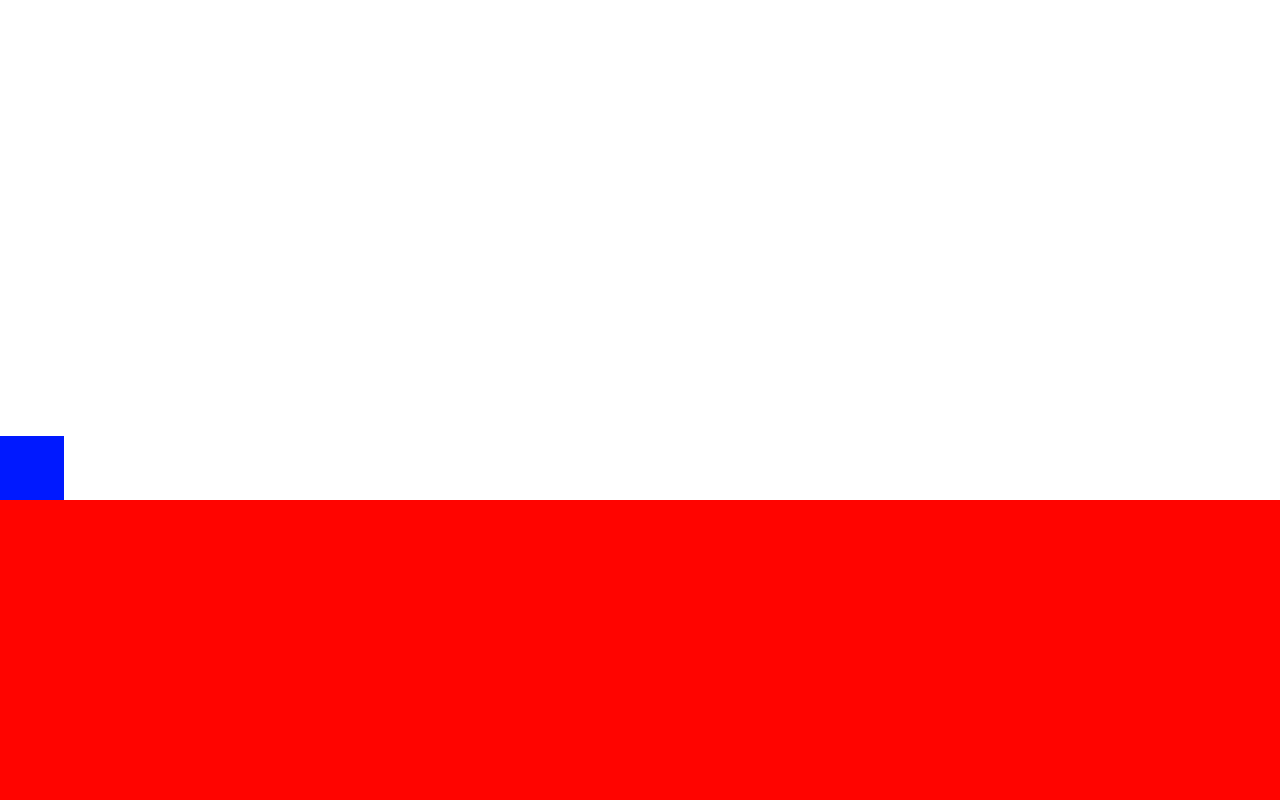
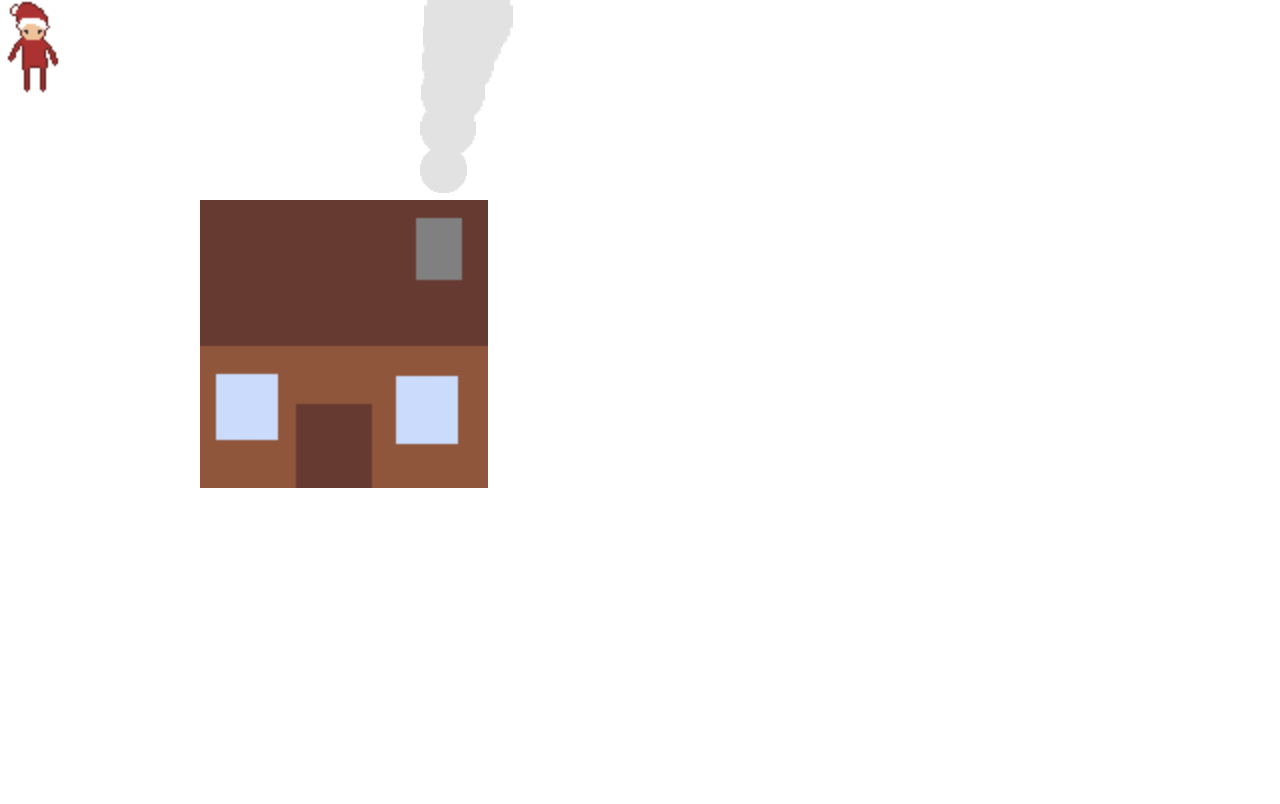
Before and after one commit to Mafrans/JulSpel, a plain HTML site: page index.html in a window 1280 px wide. Drawn offline with Linux system fonts and the light colour scheme.

Commit message:
Fun Test Thing

```diff
--- a/engine.js
+++ b/engine.js
@@ -2,6 +2,7 @@ class Engine {
     constructor(canvas) {
         this.canvas = canvas;
         this.objects = [];
+        this.frame = 0;
 
         setInterval(() => {
 
@@ -19,11 +20,20 @@ class Engine {
             let nextX = obj.position.x + obj.velocity.x * time;
             let nextY = obj.position.y + obj.velocity.y * time;
 
-            if(obj.collidesAt({x: nextX, y: nextY})) {
-                while(obj.collidesAt({x: nextX, y: obj.position.y})) {
+            if (obj.collidesAt({
+                    x: nextX,
+                    y: nextY
+                })) {
+                while (obj.collidesAt({
+                        x: nextX,
+                        y: obj.position.y
+                    })) {
                     nextX = moveTowards(nextX, obj.position.x, 1);
                 }
-                while(obj.collidesAt({x: obj.position.x, y: nextY})) {
+                while (obj.collidesAt({
+                        x: obj.position.x,
+                        y: nextY
+                    })) {
                     nextY = moveTowards(nextY, obj.position.y, 1);
                 }
             }
@@ -40,20 +50,20 @@ class Engine {
             obj.acceleration.x = moveTowards(obj.acceleration.x, 0, obj.deceleration.x * time);
             obj.acceleration.y = moveTowards(obj.acceleration.y, 0, obj.deceleration.y * time);
 
-            obj.velocity.x = moveTowards(obj.velocity.x, 0, obj.drag.x*Math.pow(obj.velocity.x, 2)/(2*obj.mass) * time);
-            obj.velocity.y = moveTowards(obj.velocity.y, 0, obj.drag.y*Math.pow(obj.velocity.y, 2)/(2*obj.mass) * time);
+            obj.velocity.x = moveTowards(obj.velocity.x, 0, obj.drag.x * Math.pow(obj.velocity.x, 2) / (2 * obj.mass) * time);
+            obj.velocity.y = moveTowards(obj.velocity.y, 0, obj.drag.y * Math.pow(obj.velocity.y, 2) / (2 * obj.mass) * time);
 
-            if (obj.collidesAt({
-                x: obj.position.x,
-                y: obj.position.y + 1
-            })) {
+            if (this.frame % Math.round((1 / obj.sprite.speed) / time) === 0) {
+                obj.sprite.next();
+            }
 
-                obj.velocity.x = moveTowards(obj.velocity.x, 0, obj.friction * 9.82 * obj.mass);
-            }
+            obj.velocity.x = moveTowards(obj.velocity.x, 0, obj.friction.x * 9.82 * obj.mass);
+            obj.velocity.y = moveTowards(obj.velocity.y, 0, obj.friction.y * 9.82 * obj.mass);
 
             obj.Update();
         }
         Input.Update();
+        this.frame++;
     }
 
     render() {
@@ -61,12 +71,24 @@ class Engine {
 
         var ctx = this.canvas.getContext("2d");
         ctx.clearRect(0, 0, this.canvas.width, this.canvas.height);
+
+        this.objects.sort(function(a, b){return a.depth-b.depth});
         for (const obj of this.objects) {
-            if(obj.sprite) {
-                if(obj.position.x < this.canvas.offsetWidth && obj.position.x + obj.sprite.getBoundingClientRect().width > 0
-                && obj.position.y < this.canvas.offsetHeight && obj.position.y + obj.sprite.getBoundingClientRect().height > 0) {
-                    let bound = obj.sprite.getBoundingClientRect();
-                    ctx.drawImage(obj.sprite, obj.position.x, obj.position.y, bound.width * obj.scale.x, bound.height * obj.scale.y);
+            if (obj.sprite) {
+                let bound = obj.sprite.image.getBoundingClientRect();
+                if (obj.position.x < this.canvas.offsetWidth && obj.position.x + bound.width > 0 &&
+                    obj.position.y < this.canvas.offsetHeight && obj.position.y + bound.height > 0) {
+                    ctx.drawImage(
+                        obj.sprite.image, // Image
+                        obj.sprite.bounds.x, // Crop X
+                        obj.sprite.bounds.y, // Crop Y
+                        obj.sprite.bounds.width, // Crop Width
+                        obj.sprite.bounds.height, // Crop Height
+                        obj.position.x, // Position X
+                        obj.position.y, // Position Y
+                        obj.sprite.bounds.width * obj.scale.x, // Width
+                        obj.sprite.bounds.height * obj.scale.y // Height
+                    );
                 }
             }
         }
@@ -77,36 +99,83 @@ class Engine {
         this.objects.push(object);
         object.Start();
     }
+
+    destroy(object) {
+        var index = this.objects.indexOf(object);
+        if (index > -1) {
+            this.objects.splice(index, 1);
+        }
+        object.Destroy();
+    }
 }
 
 class Object {
     constructor(sprite) {
-        this.position = { x: 0, y: 0 };
+        this.position = {
+            x: 0,
+            y: 0
+        };
         this.rotation = 0;
-        this.velocity = { x: 0, y: 0 };
-        this.acceleration = { x: 0, y: 0 };
-        this.deceleration = { x: 0, y: 0 };
-        this.drag = { x: 0, y: 0 };
-        this.scale = { x: 1, y: 1 };
+        this.velocity = {
+            x: 0,
+            y: 0
+        };
+        this.acceleration = {
+            x: 0,
+            y: 0
+        };
+        this.deceleration = {
+            x: 0,
+            y: 0
+        };
+        this.drag = {
+            x: 0,
+            y: 0
+        };
+        this.scale = {
+            x: 1,
+            y: 1
+        };
         this.mass = 1;
-        this.friction = 0.3;
+        this.friction = {
+            x: 0,
+            y: 0
+        }
+
+        this.depth = 0;
 
         this.sprite = sprite;
 
-        let bound = sprite.getBoundingClientRect();
-        console.log(bound)
-        this.collider = { x: 0, y: 0, width: bound.width, height: bound.height};
+        let bound = sprite.bounds;
+        this.sprite.image.addEventListener("load", () => {
+            bound = sprite.bounds;
+
+            if(this.collider == null) {
+                this.collider = {
+                    x: 0,
+                    y: 0,
+                    width: bound.width,
+                    height: bound.height
+                };
+            }
+        })
+        this.nullCollider = {
+            x: 0,
+            y: 0,
+            width: bound.width,
+            height: bound.height
+        };
     }
 
     getCollidingObjects() {
         let collidingObjects = [];
-        for(const other of this.engine.objects) {
-            if(other == this) continue;
+        for (const other of this.engine.objects) {
+            if (other == this) continue;
 
             let c = this.getColliderOffset();
             let oc = other.getColliderOffset();
-            if(c.left <= oc.right && c.right >= oc.left) {
-                if(c.bottom >= oc.top && c.top <= oc.bottom) {
+            if (c.left <= oc.right && c.right >= oc.left) {
+                if (c.bottom >= oc.top && c.top <= oc.bottom) {
                     collidingObjects.push(other);
                 }
             }
@@ -115,13 +184,13 @@ class Object {
     }
 
     collidesAt(position) {
-        for(const other of this.engine.objects) {
-            if(other == this) continue;
+        for (const other of this.engine.objects) {
+            if (other == this) continue;
 
             let c = this.getColliderAt(position);
             let oc = other.getColliderOffset();
-            if(c.left <= oc.right && c.right >= oc.left) {
-                if(c.bottom >= oc.top && c.top <= oc.bottom) {
+            if (c.left <= oc.right && c.right >= oc.left) {
+                if (c.bottom >= oc.top && c.top <= oc.bottom) {
                     return true;
                 }
             }
@@ -130,13 +199,27 @@ class Object {
     }
 
     getCenter() {
-        if(!this.sprite) return {x: 0, y: 0};
-        let bound = this.sprite.getBoundingClientRect();
-        return {x: -bound.width/2, y: -bound.height/2};
+        if (!this.sprite) return {
+            x: 0,
+            y: 0
+        };
+        let bound = this.sprite.bounds;
+        return {
+            x: bound.width * this.scale.x / 2,
+            y: bound.height * this.scale.x / 2
+        };
     }
 
     getCollider() {
-        let collider = clone(this.collider);
+        let collider;
+        if(this.collider === null) {
+            collider = clone(this.nullCollider);
+        }
+        else {
+            collider = clone(this.collider);
+        }
+        collider.x *= this.scale.x;
+        collider.y *= this.scale.y;
         collider.width *= this.scale.x;
         collider.height *= this.scale.y;
 
@@ -144,18 +227,23 @@ class Object {
     }
 
     setSprite(sprite, retainCollider) {
-        if(!retainCollider) {
-            let bound = sprite.getBoundingClientRect();
+        if (!retainCollider) {
+            let bound = sprite.image.getBoundingClientRect();
             console.log(bound)
-            this.collider = { x: 0, y: 0, width: bound.width, height: bound.height};
+            this.collider = {
+                x: 0,
+                y: 0,
+                width: bound.width,
+                height: bound.height
+            };
         }
         this.sprite = sprite;
     }
 
     getColliderOffset() {
         let offset = this.getCollider();
-        offset.x = this.position.x;
-        offset.y = this.position.y;
+        offset.x += this.position.x;
+        offset.y += this.position.y;
         offset.left = offset.x;
         offset.top = offset.y;
         offset.right = offset.x + offset.width;
@@ -166,8 +254,8 @@ class Object {
 
     getColliderAt(position) {
         let offset = this.getCollider();
-        offset.x = position.x;
-        offset.y = position.y;
+        offset.x += position.x;
+        offset.y += position.y;
         offset.left = offset.x;
         offset.top = offset.y;
         offset.right = offset.x + offset.width;
@@ -178,7 +266,10 @@ class Object {
 
     getCenterOffset() {
         let offset = this.getCenter();
-        return {x: this.position.x + offset.x, y: this.position.x + offset.y};
+        return {
+            x: this.position.x + offset.x,
+            y: this.position.y + offset.y
+        };
     }
 
     Start() {
@@ -188,11 +279,18 @@ class Object {
     Update() {
 
     }
+
+    Destroy() {
+
+    }
 }
 
 
 let Input = {
-    mousePosition: { x: 0, y: 0 },
+    mousePosition: {
+        x: 0,
+        y: 0
+    },
     mouse: [],
     lastMouse: [],
 
@@ -212,17 +310,17 @@ let Input = {
     },
 
     keyDown(key) {
-        if(!this.keyboard.hasOwnProperty(key)) return false;
+        if (!this.keyboard.hasOwnProperty(key)) return false;
         return this.keyboard[key] && !this.lastKeyboard[key];
     },
 
     keyUp(key) {
-        if(!this.keyboard.hasOwnProperty(key)) return false;
+        if (!this.keyboard.hasOwnProperty(key)) return false;
         return !this.keyboard[key] && this.lastKeyboard[key];
     },
 
     key(key) {
-        if(!this.keyboard.hasOwnProperty(key)) return false;
+        if (!this.keyboard.hasOwnProperty(key)) return false;
         return this.keyboard[key];
     },
 
@@ -236,34 +334,88 @@ let Input = {
     },
 
     createListeners(canvas) {
-        canvas.addEventListener("mousemove", (event)=>{
+        canvas.addEventListener("mousemove", (event) => {
             this.mousePosition.x = event.clientX - canvas.getBoundingClientRect().left;
             this.mousePosition.y = event.clientY - canvas.getBoundingClientRect().top;
 
             event.stopPropagation();
         });
 
-        canvas.addEventListener("mousedown", (event)=>{
+        canvas.addEventListener("mousedown", (event) => {
             this.mouse[event.which - 1] = true;
             event.stopPropagation();
         });
 
-        canvas.addEventListener("mouseup", (event)=>{
+        canvas.addEventListener("mouseup", (event) => {
             this.mouse[event.which - 1] = false;
             event.stopPropagation();
         });
 
-
-
-        document.addEventListener("keydown", (event)=>{
+        document.addEventListener("keydown", (event) => {
             this.keyboard[event.key] = true;
             event.stopPropagation();
         });
 
-        document.addEventListener("keyup", (event)=>{
+        document.addEventListener("keyup", (event) => {
             this.keyboard[event.key] = false;
             event.stopPropagation();
         });
+    }
+}
+
+class SpriteSheet {
+    constructor(name, columns) {
+        var el = document.body.appendChild(document.createElement("img"));
+        el.src = name;
+        el.classList.add("hidden");
+        console.log(el);
+
+        this.image = el;
+        this.columns = columns;
+        this.columnAmount;
+
+        this.bounds = {
+            x: 0,
+            y: 0,
+            width: 0,
+            height: 0
+        };
+
+        this.width = this.image.getBoundingClientRect().width;
+        this.height = this.image.getBoundingClientRect().height;
+
+        this.setIndex(2);
+
+        this.image.addEventListener("load", () => {
+            console.log(this.image.getBoundingClientRect())
+            this.width = this.image.getBoundingClientRect().width;
+            this.height = this.image.getBoundingClientRect().height;
+
+            this.setIndex(2);
+        })
+
+        this.speed = 60;
+    }
+
+    setSpeed(speed) {
+        this.speed = speed;
+    }
+
+    setIndex(index) {
+        this.index = index % (this.columns);
+
+        this.bounds.y = 0;
+        this.bounds.x = (this.width / this.columns) * (index - 1);
+        this.bounds.width = this.width / this.columns;
+        this.bounds.height = this.height;
+    }
+
+    next() {
+        this.setIndex(this.index + 1);
+    }
+
+    previous() {
+        this.setIndex(this.index - 1);
     }
 }
 
@@ -272,8 +424,7 @@ function moveTowards(value, target, amount) {
     if (value > target) {
         if (value - amount < target) return target;
         else return value - amount;
-    }
-    else if (value < target) {
+    } else if (value < target) {
         if (value + amount > target) return target;
         else return value + amount;
     }
@@ -288,7 +439,7 @@ function $(query) {
 
 function clone(obj) {
     let newObj = {};
-    for(key in obj) {
+    for (key in obj) {
         newObj[key] = obj[key];
     }
     return newObj;
--- a/index.html
+++ b/index.html
@@ -20,78 +20,147 @@
         }
 
         .hidden {
+            top: 0;
+            left: 0;
             position: fixed;
             pointer-events: none;
             opacity: 0;
         }
     </style>
-    <img id="bluesquare" src="BlueSquare.png" class="hidden">
-    <img id="redsquare" src="RedSquare.png" class="hidden">
     <canvas id="game-canvas" width="800" height="600"></canvas>
 
 
     <script src="engine.js"></script>
     <script>
-        window.addEventListener("load", () => {
         let canvas = $("#game-canvas");
         canvas.width = window.innerWidth;
         canvas.height = window.innerHeight;
 
         var engine = new Engine($("#game-canvas"));
-            let bluesquare = new Object($("#bluesquare"));
-            let redsquare = new Object($("#redsquare"));
+        let santa = new Object(new SpriteSheet("sprites/SantaWalkBackward.png", 4));
+        santa.sprite.speed = 10;
+        let redsquare = new Object(new SpriteSheet("sprites/House.png", 1));
 
 
 
-            bluesquare.Start = function() {
-                this.drag.x = .1;
-                this.jumping = false;
-                this.gravity = 9.8;
-                this.jumpMult = 1;
+
+        santa.scale = {
+            x: 2,
+            y: 2
+        };
+
+        santa.collider = {
+            x: 9,
+            y: 5,
+            width: 16,
+            height: 40
         }
 
-            bluesquare.Update = function () {
-                bluesquare.acceleration.y = this.gravity * this.jumpMult * 100;
-                let onGround = this.collidesAt({
-                    x: this.position.x,
-                    y: this.position.y + 1
-                });
-                if (onGround) {
-                    bluesquare.acceleration.y = Math.min(0, bluesquare.acceleration.y);
-                }
+        santa.Start = function () {
+            this.drag = {
+                x: .2,
+                y: .2
+            };
+            this.onGround = true;
 
-                let move = Input.key("d") - Input.key("a");
+            this.spriteWalkForward = new SpriteSheet("sprites/SantaWalkForward.png", 4);
+            this.spriteWalkBackward = new SpriteSheet("sprites/SantaWalkBackward.png", 4);
+            this.spriteWalkLeft = new SpriteSheet("sprites/SantaWalkLeft.png", 4);
+            this.spriteWalkRight = new SpriteSheet("sprites/SantaWalkRight.png", 4);
 
-                this.velocity.x += 100 * move;
+            this.sprite.speed = 0;
 
-                if(this.jumping && onGround) {
-                    this.jumping = false;
-                }
-
-                if (Input.keyDown(" ") && onGround) {
-                    this.jumping = true;
-                    this.velocity.y = -350;
-                }
-
-                if(this.jumping && Input.key(" ") && this.velocity.y < 0) {
-                    this.jumpMult = 1/3;
-                }
-                else {
-                    this.jumpMult = 1;
+            this.friction = {
+                x: 0.3,
+                y: 0.3
             }
         }
 
+        santa.Update = function () {
+            let moveX = Input.key("d") - Input.key("a");
+            let moveY = Input.key("s") - Input.key("w");
+
+            this.velocity.x += 100 * moveX;
+            this.velocity.y += 100 * moveY;
+
+            if(moveX < 0) {
+                this.sprite = this.spriteWalkLeft;
+            }
+            if(moveX > 0) {
+                this.sprite = this.spriteWalkRight;
+            }
+            if(moveY < 0) {
+                this.sprite = this.spriteWalkForward;
+            }
+            if(moveY > 0) {
+                this.sprite = this.spriteWalkBackward;
+            }
+
+            if(moveX == 0 && moveY == 0) {
+                this.sprite.speed = 0;
+                this.sprite.setIndex(1);
+            }
+            else {
+                this.sprite.speed = 10;
+            }
+
+            this.depth = this.getCenterOffset().y;
+        }
+
         redsquare.position = {
-                x: 0,
-                y: 500
+            x: 200,
+            y: 200
         };
         redsquare.scale = {
-                x: 25,
-                y: 10
+            x: 2,
+            y: 2
         }
-            engine.instantiate(bluesquare);
+        redsquare.collider = {
+            x: 0,
+            y: 48,
+            width: 144,
+            height: 72
+        }
+
+        redsquare.Start = function() {
+            this.time = 0;
+            this.smokeSprite = new SpriteSheet("sprites/Smoke.png", 1);
+        }
+        redsquare.Update = function() {
+            this.depth = this.getCenterOffset().y;
+            this.time += 1 / 60;
+
+            if(this.time >= .5) {
+                let smoke = new Object(this.smokeSprite);
+                smoke.position = {x: this.position.x + 220, y: this.position.y - 20}
+                smoke.depth = 99999;
+                smoke.scale = {
+                    x: 1.3,
+                    y: 1.3
+                }
+
+                smoke.Start = function() {
+                    this.velocity.y = -100;
+                    this.acceleration.y = 20;
+                    this.acceleration.x = 1;
+                }
+
+                smoke.Update = function() {
+                    this.scale.x += 1/120;
+                    this.scale.y += 1/120;
+                    if(this.velocity.y > 0) {
+                        this.engine.destroy(this);
+                    }
+                }
+
+                this.engine.instantiate(smoke);
+
+                this.time = 0;
+            }
+        }
+
+        engine.instantiate(santa);
         engine.instantiate(redsquare);
-        })
     </script>
 </body>
 
```
Also changed, not shown: sprites/BlueSquare.png (renamed from BlueSquare.png), sprites/House.png (added), sprites/RedSquare.png (renamed from RedSquare.png), sprites/SantaShadowForward.png (added), sprites/SantaShadowLeft.png (added), sprites/SantaWalkBackward.png (added), sprites/SantaWalkForward.png (added), sprites/SantaWalkLeft.png (added), sprites/SantaWalkRight.png (added), sprites/Smoke.png (added), 7 other files. Lines whose indentation alone changed are shown as unchanged.
